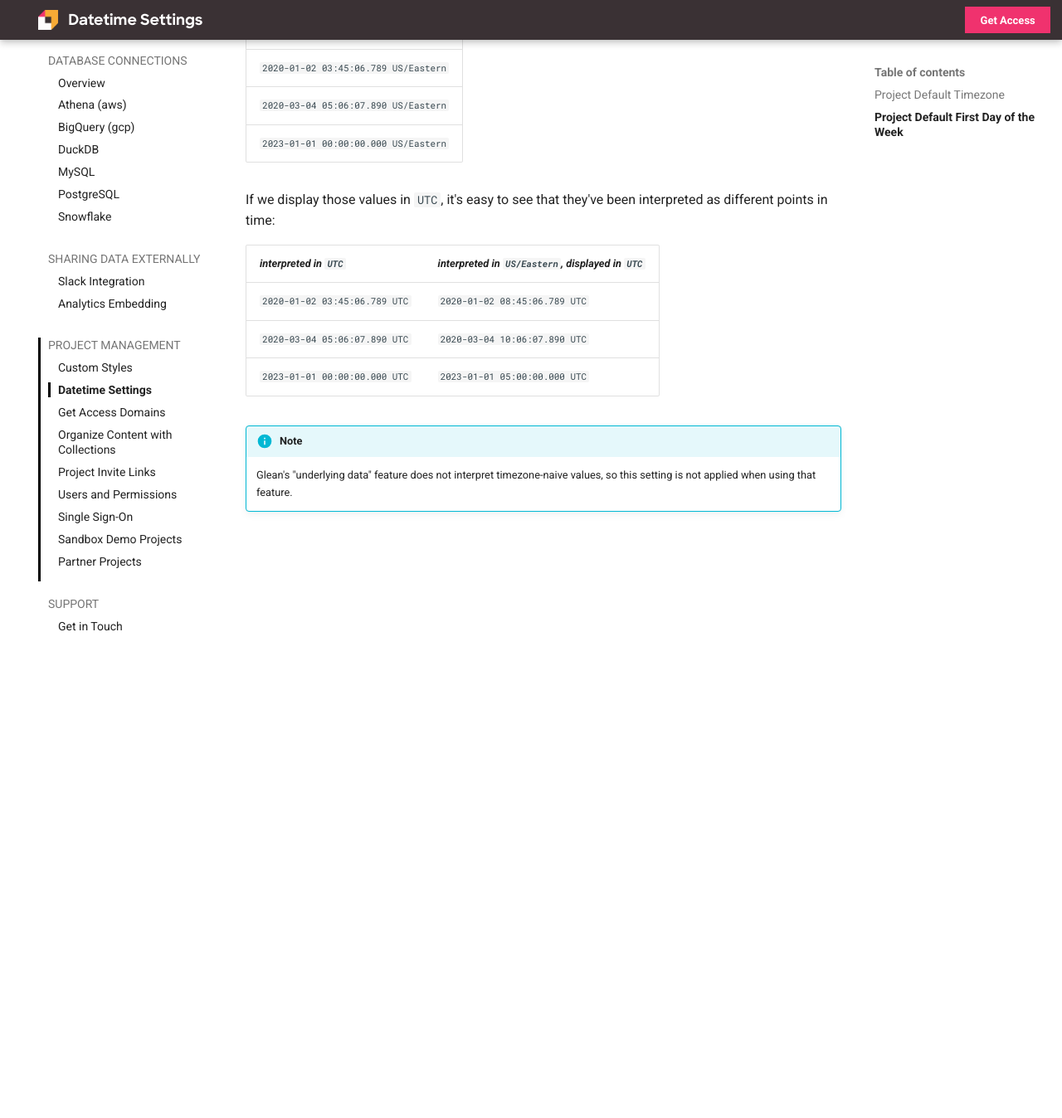
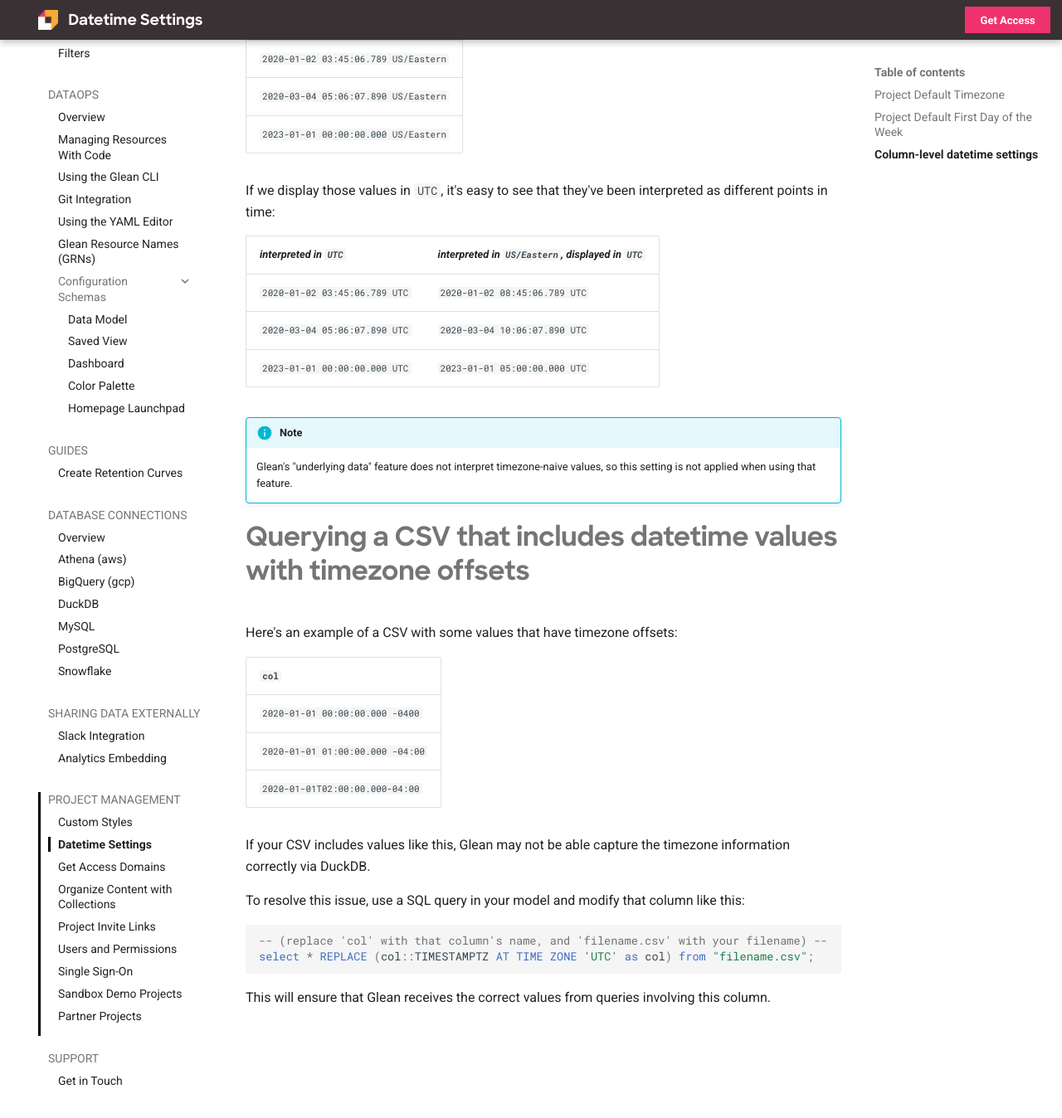
Before and after one commit to gleannyc/documentation, an MkDocs documentation site: the page built from docs/docs/project-management/datetime-settings.md, in a window 1280 px wide and 1400 px high, scrolled down 2842 px. Shown: the top 1348 px of the window at 83% size. Built offline with MkDocs 1.6.1 and Material for MkDocs 9.7.7, drawn with Linux system fonts in a browser that asks for light colours; before the commit the page ends 3643 px from its top, so only the background shows below that.

Commit message:
Add docs section about DuckDB timezone offsets

````diff
--- a/docs/docs/project-management/datetime-settings.md
+++ b/docs/docs/project-management/datetime-settings.md
@@ -51,7 +51,7 @@
     At this time, project members cannot override these project-level datetime settings, (e.g. to view a chart in their local timezone), and this setting cannot be overriden for specific resources (e.g. to use a different first day of the week for a certain chart).
 
 
-# Column-level datetime settings
+## Column-level datetime settings
 
 There is also a column-level setting for datetime Attributes that are timezone-naive.
 
@@ -97,3 +97,24 @@
 !!! info "Note"
 
     Glean's "underlying data" feature does not interpret timezone-naive values, so this setting is not applied when using that feature.
+
+# Querying a CSV that includes datetime values with timezone offsets
+
+Here's an example of a CSV with some values that have timezone offsets:
+
+| `col` |
+|--------|
+| `2020-01-01 00:00:00.000 -0400` |
+| `2020-01-01 01:00:00.000 -04:00` |
+| `2020-01-01T02:00:00.000-04:00` |
+
+If your CSV includes values like this, Glean may not be able capture the timezone information correctly via DuckDB.
+
+To resolve this issue, use a SQL query in your model and modify that column like this:
+
+```sql
+-- (replace 'col' with that column's name, and 'filename.csv' with your filename) --
+select * REPLACE (col::TIMESTAMPTZ AT TIME ZONE 'UTC' as col) from "filename.csv";
+```
+
+This will ensure that Glean receives the correct values from queries involving this column.
````
